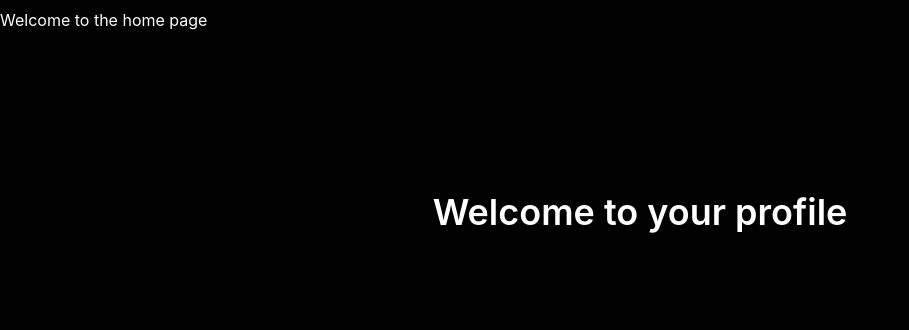
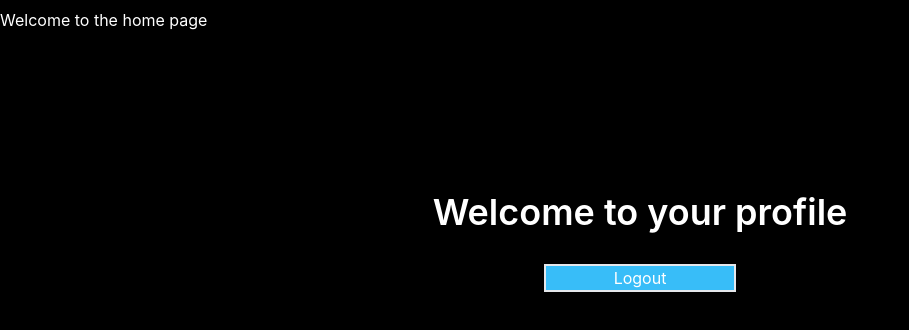
Before and after one commit to italianPalms/palmsiFy, a React (Create React App) app: page /profile in a window 1280 px wide. Shown: the top 330 px of the page, without its empty margins (0-909 px from the left). Built offline with nearby package versions, Linux system fonts and the light colour scheme.

Commit message:
add logout logic and make sure the token is deleted

```diff
--- /dev/null
+++ b/src/middleware.js
@@ -0,0 +1,5 @@
+import React from "react";
+import { useNavigate } from "react-router-dom";
+
+
+//Implement logic so user can not enter profile page without being logged in
--- a/src/pages/Profile.js
+++ b/src/pages/Profile.js
@@ -1,6 +1,28 @@
 import Header from "../components/Header";
+import { useNavigate } from "react-router-dom";
+import React from "react";
+import axios from "axios";
+import { useCookies } from "react-cookie";
 
     export default function Profile() {
+
+        const navigate = useNavigate();
+        const [, setCookie] = useCookies();
+
+        const logout = async () => {
+            try {
+                await axios.get('http://localhost:4000/logout');
+                console.log("Logout successful");
+
+                setCookie("access_token", "", {expires: new Date(0)});
+
+                navigate("/home")
+
+            } catch (error) {
+                console.log("Logout failed" + error);
+            }
+        }
+
         return (
             <>
             <div className="mt-2">
@@ -8,6 +30,10 @@ import Header from "../components/Header";
             </div>
             <div className="flex flex-col items-center justify-center mt-40 ">
                 <h1 className="text-4xl font-semibold">Welcome to your profile</h1>
+                <button
+                className="border-2 mt-8 p  -2 w-48 bg-sky-400 hover:bg-sky-500"
+                onClick={logout}
+                >Logout</button>
             </div>
             </>
         )
```
Also changed, not shown: 1 other file (tests, documents, lock files or other folders).
